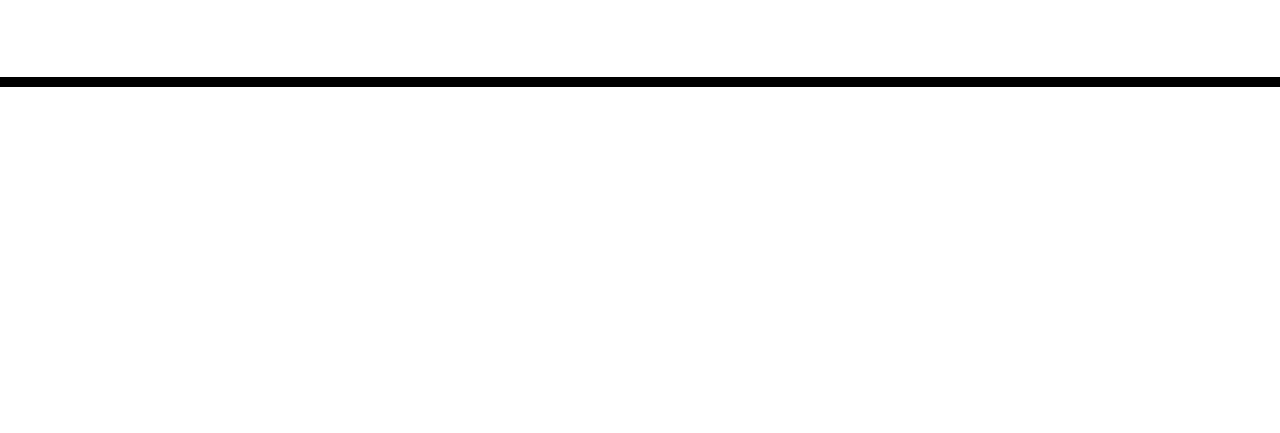
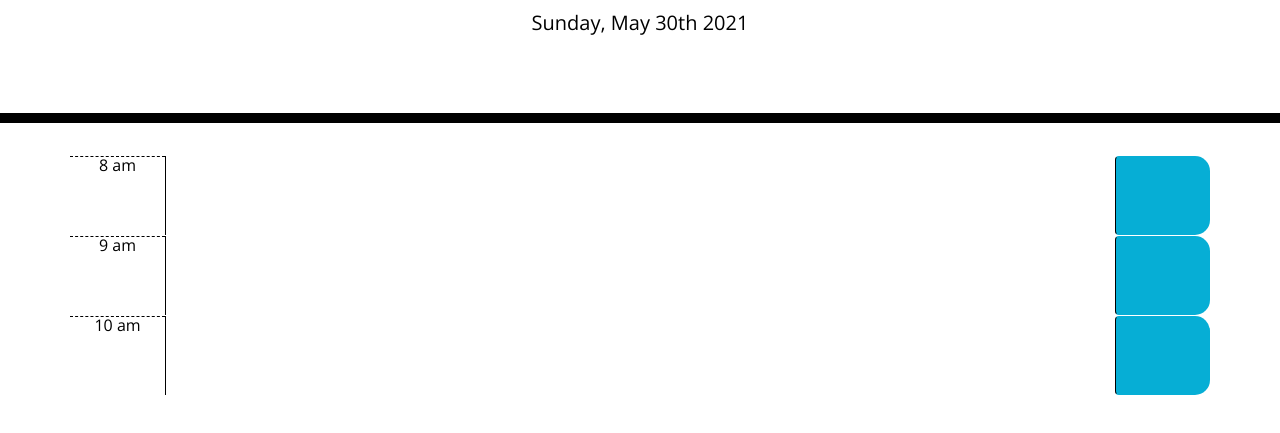
Before and after one commit to zenitramxam/WorkDayScheduler, a plain HTML site: page index.html in a window 1280 px wide. Shown: the part 181-614 px from the top of the page. Drawn offline with nearby package versions, Linux system fonts and the light colour scheme; files that its build step writes are made by us from their sources.

Commit message:
added live date in JS and created textarea in html

```diff
--- a/assets/js/script.js
+++ b/assets/js/script.js
@@ -0,0 +1,2 @@
+var currentDate= moment().format('dddd, MMM Do YYYY');
+    $('#currentDay').html(currentDate);
--- a/index.html
+++ b/index.html
@@ -18,7 +18,7 @@
       href="https://fonts.googleapis.com/css?family=Open+Sans&display=swap"
       rel="stylesheet"
     />
-    <link rel="stylesheet" href="style.css" />
+    <link rel="stylesheet" href="./assets/css/style.css" />
     <title>Work Day Scheduler</title>
   </head>
 
@@ -29,10 +29,29 @@
       <p id="currentDay" class="lead"></p>
     </header>
     <div class="container">
-      <!-- Timeblocks go here -->
+        <!-- Timeblocks go here -->
+
+        <span id="8oclock" class="row time-block">
+        <span class="col-md-1 hour">8 am</span>
+          <textarea class="col-md-10 description"></textarea>
+        <button class="btn saveBtn col-md-1"></button>
+      </span>
+
+      <span id="9oclock" class="row time-block">
+        <span class="col-md-1 hour">9 am</span>
+          <textarea class="col-md-10 description"></textarea>
+        <button class="btn saveBtn col-md-1"></button>
+      </span>
+
+      <span id="10oclock" class="row time-block">
+        <span class="col-md-1 hour">10 am</span>
+          <textarea class="col-md-10 description"></textarea>
+        <button class="btn saveBtn col-md-1"></button>
+      </span>
+
     </div>
-
+  </body>
     <script src="https://cdnjs.cloudflare.com/ajax/libs/jquery/3.2.1/jquery.min.js"></script>
     <script src="https://cdnjs.cloudflare.com/ajax/libs/moment.js/2.24.0/moment.min.js"></script>
-  </body>
+    <script src="./assets/js/script.js"></script>
 </html>
```
